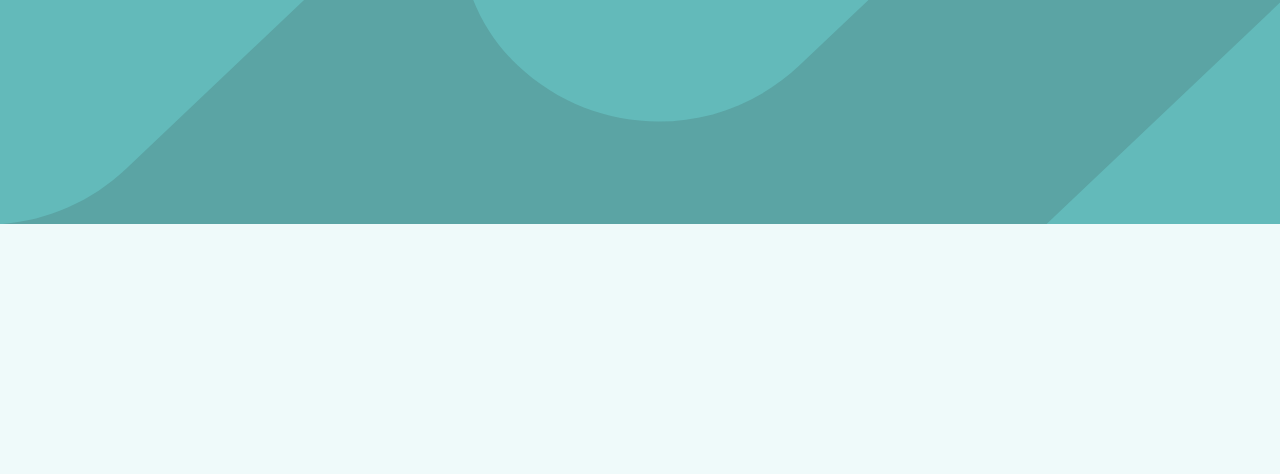
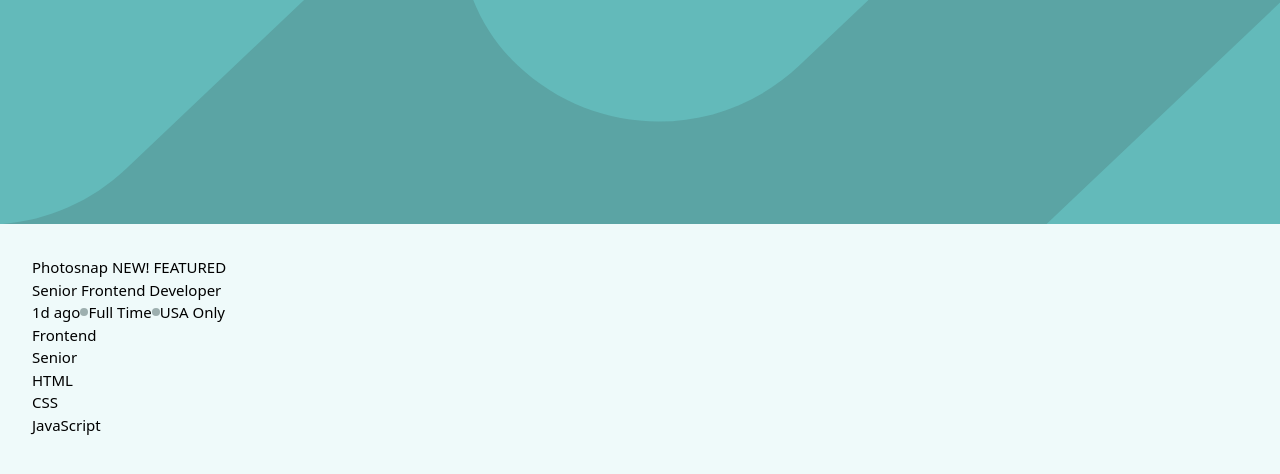
Before and after one commit to ronaldlamdev/job-filter, a React (Vite) app: page / in a window 1280 px wide. Shown: the top 474 px of the page. Built offline with nearby package versions, Linux system fonts and the light colour scheme.

Commit message:
setup html structure of job card cimponent

```diff
--- a/src/App.tsx
+++ b/src/App.tsx
@@ -1,9 +1,11 @@
-import Header from "./assets/components/Header"
+import Header from "./assets/sections/Header"
+import Listings from "./assets/sections/Listings"
 
 const App = () => {
   return (
     <>
       <Header />
+      <Listings />
     </>
   )
 }
--- a/src/assets/components/Card.tsx
+++ /dev/null
@@ -1,7 +0,0 @@
-const Card = () => {
-  return (
-    <div>Card</div>
-  )
-}
-
-export default Card
--- a/src/assets/components/Header.tsx
+++ /dev/null
@@ -1,7 +0,0 @@
-const Header = () => {
-  return (
-    <div className="w-full h-36 md:h-56 bg-[#5ba4a4] header-bg relative"/>
-  )
-}
-
-export default Header
--- /dev/null
+++ b/src/assets/components/JobCard.tsx
@@ -0,0 +1,33 @@
+import jobs from '../data/data.json';
+
+const JobCard = () => {
+  return (
+    <div className="relative flex flex-col justify-between p-4">
+      <div className="text-left">
+        <h1>{jobs[0].company} <span className='uppercase'>new!</span> <span className='uppercase'>featured</span></h1>
+        <h2>{jobs[0].position}</h2>
+        <h3 className='flex items-center'>{jobs[0].postedAt} <div className='w-2 h-2 rounded-full bg-[#7b8e8e]/70' /> {jobs[0].contract} <div className='w-2 h-2 rounded-full bg-[#7b8e8e]/70' /> {jobs[0].location}</h3>
+      </div>
+      <div className='w-full h-[.125rem] bg-[#7b8e8e] md:hidden' />
+      <div className=''>
+        <div>
+          {jobs[0].role}
+        </div>
+        <div>
+          {jobs[0].level}
+        </div>
+        <div>
+          {jobs[0].languages[0]}
+        </div>
+        <div>
+          {jobs[0].languages[1]}
+        </div>
+        <div>
+          {jobs[0].languages[2]}
+        </div>
+      </div>
+    </div>
+  )
+}
+
+export default JobCard
--- a/src/assets/components/Listings.tsx
+++ /dev/null
@@ -1,7 +0,0 @@
-const Listings = () => {
-  return (
-    <div>Listings</div>
-  )
-}
-
-export default Listings
--- /dev/null
+++ b/src/assets/sections/Header.tsx
@@ -0,0 +1,7 @@
+const Header = () => {
+  return (
+    <header className="w-full h-36 md:h-56 bg-[#5ba4a4] header-bg relative"/>
+  )
+}
+
+export default Header
--- /dev/null
+++ b/src/assets/sections/Listings.tsx
@@ -0,0 +1,11 @@
+import JobCard from "../components/JobCard"
+
+const Listings = () => {
+  return (
+    <main className="p-4 bg-[#effafa]">
+      <JobCard />
+    </main>
+  )
+}
+
+export default Listings
```
